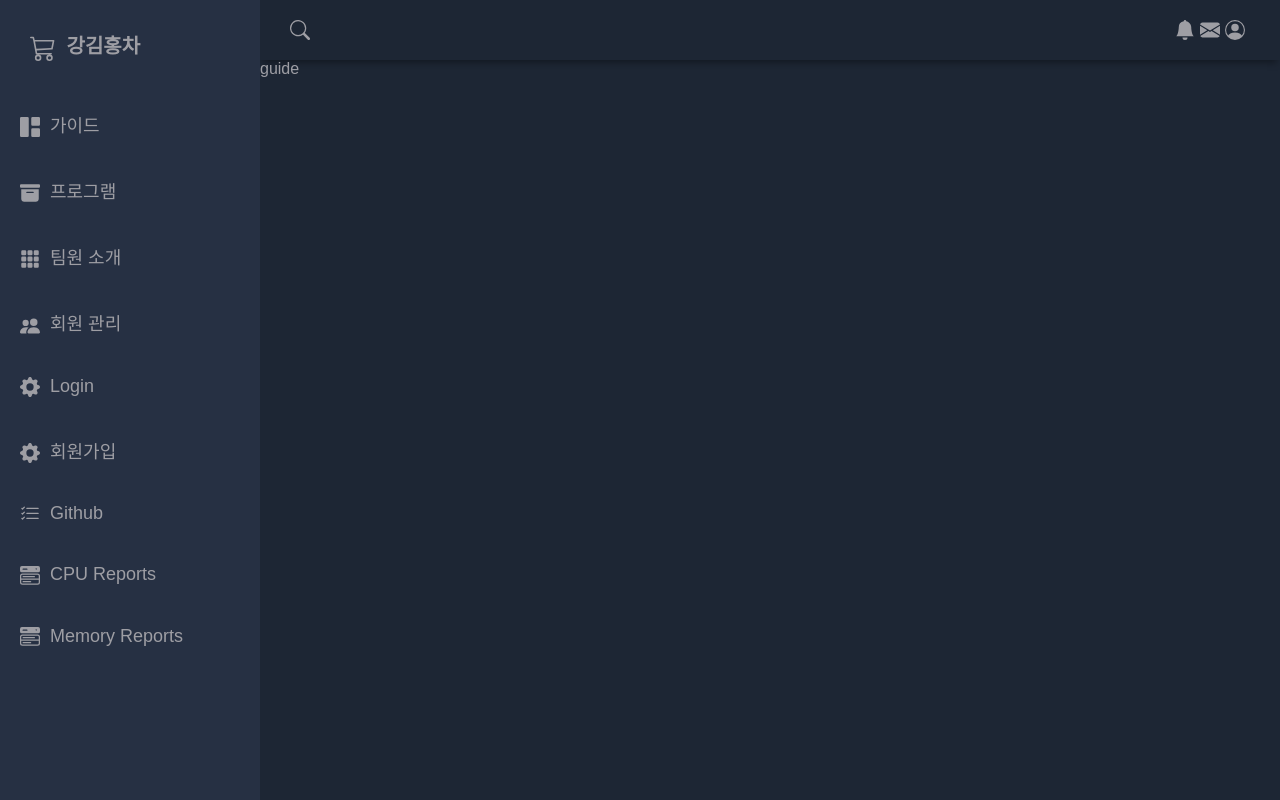
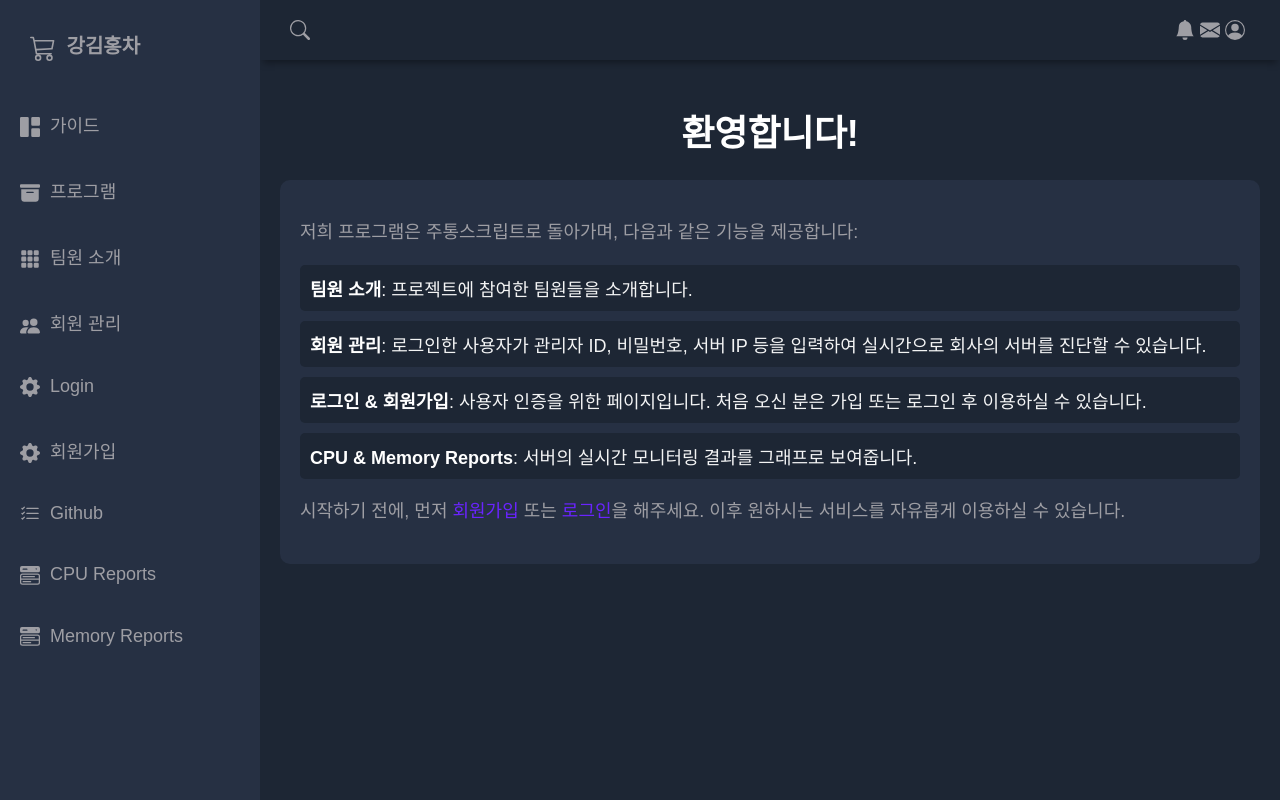
Before and after one commit to chayoonji/LiveMonitor, a React (Vite) app: page /guide in a window 1280 px wide. Built offline with nearby package versions, Linux system fonts and the light colour scheme.

Commit message:
가이드, 팀원 페이지 생성 및 로그인, 회원가입 디자인 수정

```diff
--- a/client/App.css
+++ b/client/App.css
@@ -3,7 +3,56 @@ body {
   padding: 0;
   background-color: #1d2634;
   color: #9e9ea4;
-  font-family: 'Montserrat', sans-serif;
+  font-family: "Montserrat", sans-serif;
+}
+
+/* Guide Page Styles */
+.guide-header {
+  text-align: center;
+  margin-bottom: 20px;
+}
+
+.guide-header h1 {
+  color: #ffffff;
+  font-size: 36px;
+}
+
+.guide-content {
+  background-color: #263043;
+  padding: 20px;
+  border-radius: 10px;
+}
+
+.guide-content p {
+  color: #9e9ea4;
+  font-size: 18px;
+  line-height: 1.6;
+}
+
+.guide-content ul {
+  list-style-type: none;
+  padding-left: 0;
+}
+
+.guide-content ul li {
+  background-color: #1d2634;
+  margin-bottom: 10px;
+  padding: 10px;
+  border-radius: 5px;
+  font-size: 18px;
+}
+
+.guide-content ul li strong {
+  color: #ffffff;
+}
+
+.guide-content a {
+  color: #6a24fe;
+  text-decoration: none;
+}
+
+.guide-content a:hover {
+  text-decoration: underline;
 }
 
 .icon {
@@ -33,8 +82,8 @@ body {
   grid-template-columns: 260px 1fr 1fr 1fr;
   grid-template-rows: 0.2fr 3fr;
   grid-template-areas:
-    'sidebar header header header'
-    'sidebar main main main';
+    "sidebar header header header"
+    "sidebar main main main";
   height: 100vh;
 }
 
@@ -105,11 +154,6 @@ body {
 .sidebar-responsive {
   display: inline !important;
   position: absolute;
-  /*
-    we want the z-index of the sidebar higher so that
-    the charts are not showing over the sidebar
-    on small screens
-  */
   z-index: 12 !important;
 }
 
@@ -186,8 +230,8 @@ body {
     grid-template-columns: 1fr;
     grid-template-rows: 0.2fr 3fr;
     grid-template-areas:
-      'header'
-      'main';
+      "header"
+      "main";
   }
 
   #sidebar {
@@ -202,6 +246,7 @@ body {
     display: inline;
   }
 }
+
 /* Small <= 768px */
 
 @media screen and (max-width: 768px) {
@@ -225,55 +270,80 @@ body {
   }
 }
 
-/* login */
+/* 로그인 */
 
 .login-wrapper {
   width: 400px;
-  height: 350px;
+  height: auto;
   padding: 40px;
   box-sizing: border-box;
+  margin-left: 440px;
+  display: flex;
+  flex-direction: column;
+  align-items: center;
+  justify-content: center;
 }
 
 .login-wrapper > h2 {
-  font-size: 24px;
+  font-size: 28px; /* 글자 크기 키움 */
   color: #6a24fe;
+  margin-bottom: 30px; /* 여백 확대 */
+}
+
+#login-form {
+  width: 100%;
+  display: flex;
+  flex-direction: column;
+  align-items: flex-start; /* Name 입력란 기준 정렬 */
+}
+
+#login-form > input,
+.verification-container input {
+  width: calc(100% - 30px); /* 너비 조정 */
+  height: 56px; /* 입력란 크기 키움 */
+  padding: 0 15px; /* 패딩 확대 */
+  box-sizing: border-box;
+  margin-bottom: 20px; /* 여백 확대 */
+  border-radius: 6px;
+  background-color: #f8f8f8;
+  font-size: 18px; /* 글자 크기 키움 */
+}
+
+#login-form > input::placeholder,
+.verification-container input::placeholder {
+  color: #d2d2d2;
+}
+
+.verification-container {
+  display: flex;
+  justify-content: space-between;
+  align-items: center;
+  width: 100%;
   margin-bottom: 20px;
 }
 
-#login-form > input {
-  width: 100%;
-  height: 48px;
-  padding: 0 10px;
-  box-sizing: border-box;
-  margin-bottom: 16px;
-  border-radius: 6px;
-  background-color: #f8f8f8;
-}
-
-#login-form > input::placeholder {
-  color: #d2d2d2;
-}
-
-#login-form {
-  display: flex;
-  flex-direction: column;
+.verification-container input {
+  flex: 1;
+  margin-right: 10px;
 }
 
 .button-container {
+  width: 100%;
   display: flex;
   justify-content: space-between;
 }
 
-.button-container > input[type='submit'] {
+.button-container > input[type="submit"] {
   width: 48%;
+  height: 50px; /* 버튼 높이 확대 */
   color: #000000;
-  font-size: 16px;
+  font-size: 18px; /* 글자 크기 키움 */
   background-color: #ffffff;
   margin-top: 15px;
   border-radius: 5px;
   cursor: pointer;
 }
 
-.button-container > input[type='submit'][value='SignUp'] {
+.button-container > input[type="submit"][value="SignUp"] {
   background-color: #828282;
 }
--- a/client/App.jsx
+++ b/client/App.jsx
@@ -4,6 +4,7 @@ import './App.css';
 import Header from './Header';
 import Sidebar from './Sidebar';
 import Home from './Home';
+import Team from './team';
 import Guide from './guide';
 import Login from './login'; // 수정된 부분
 import Register from './Register'; // 수정된 부분
@@ -28,6 +29,7 @@ function App() {
           <Route path="/register" element={<Register />} /> {/* 수정된 부분 */}
           <Route path="/reports1" element={<Reports1 />} /> {/* 수정된 부분 */}
           <Route path="/reports2" element={<Reports2 />} /> {/* 수정된 부분 */}
+          <Route path="/team" element={<Team />} /> {/* 수정된 부분 */}
           <Route path="/" element={<Home />} />
         </Routes>
       </div>
--- a/client/guide.jsx
+++ b/client/guide.jsx
@@ -1,9 +1,24 @@
-import React from 'react'
+import React from 'react';
+import './App.css';
 
-function guide() {
+function Guide() {
   return (
-    <div>guide</div>
-  )
+    <div className="main-container">
+      <div className="guide-header">
+        <h1>환영합니다!</h1>
+      </div>
+      <div className="guide-content">
+        <p>저희 프로그램은 주통스크립트로 돌아가며, 다음과 같은 기능을 제공합니다:</p>
+        <ul>
+          <li><strong>팀원 소개</strong>: 프로젝트에 참여한 팀원들을 소개합니다.</li>
+          <li><strong>회원 관리</strong>: 로그인한 사용자가 관리자 ID, 비밀번호, 서버 IP 등을 입력하여 실시간으로 회사의 서버를 진단할 수 있습니다.</li>
+          <li><strong>로그인 & 회원가입</strong>: 사용자 인증을 위한 페이지입니다. 처음 오신 분은 가입 또는 로그인 후 이용하실 수 있습니다.</li>
+          <li><strong>CPU & Memory Reports</strong>: 서버의 실시간 모니터링 결과를 그래프로 보여줍니다.</li>
+        </ul>
+        <p>시작하기 전에, 먼저 <a href="/register">회원가입</a> 또는 <a href="/login">로그인</a>을 해주세요. 이후 원하시는 서비스를 자유롭게 이용하실 수 있습니다.</p>
+      </div>
+    </div>
+  );
 }
 
-export default guide
+export default Guide;
--- /dev/null
+++ b/client/team.jsx
@@ -0,0 +1,40 @@
+import React from 'react';
+import './App.css';
+
+const TeamMemberCard = ({ name, role, email, github }) => {
+  return (
+    // 카드 사이즈를 더 크게 하고, 내용물을 가운데 정렬합니다.
+    <div className="card" style={{padding: '30px', backgroundColor: '#2c3e50', margin: '20px', borderRadius: '10px', display: 'flex', flexDirection: 'column', alignItems: 'center', justifyContent: 'center', width: '300px', height: '200px'}}>
+      <h3 style={{textAlign: 'center'}}>{name}</h3>
+      <p style={{textAlign: 'center'}}>{role}</p>
+      {email && <p style={{textAlign: 'center'}}>{email}</p>}
+      {github && (
+        <a href={github} style={{color: '#3498db', textAlign: 'center'}} target="_blank" rel="noopener noreferrer">
+          Github
+        </a>
+      )}
+    </div>
+  );
+};
+
+const team = () => {
+  const teamMembers = [
+    { name: '강채린', role: '프론트엔드 & 백엔드 개발자', github: 'https://github.com/QWOFTQ' },
+    { name: '김솔', role: '리눅스 스크립트 & 실시간 모니터링 개발' },
+    { name: '차윤지', role: '프론트엔드 & 백엔드 개발자', github: 'https://github.com/chayoonji' },
+    { name: '홍예진', role: '리눅스 스크립트 & 실시간 모니터링 개발' },
+  ];
+
+  return (
+    <div className="main-container">
+      <h2 style={{color: '#FFFFFF', textAlign: 'center'}}>팀원 소개</h2>
+      <div className="main-cards" style={{display: 'flex', flexWrap: 'wrap', justifyContent: 'center'}}>
+        {teamMembers.map((member, index) => (
+          <TeamMemberCard key={index} name={member.name} role={member.role} email={member.email} github={member.github} />
+        ))}
+      </div>
+    </div>
+  );
+};
+
+export default team;
```
Also changed, not shown: test.jsx (added), 2 other files (tests, documents, lock files or other folders).
